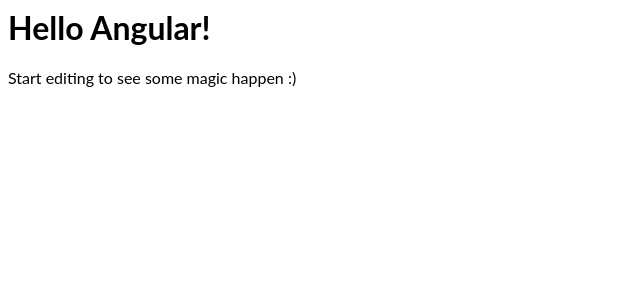
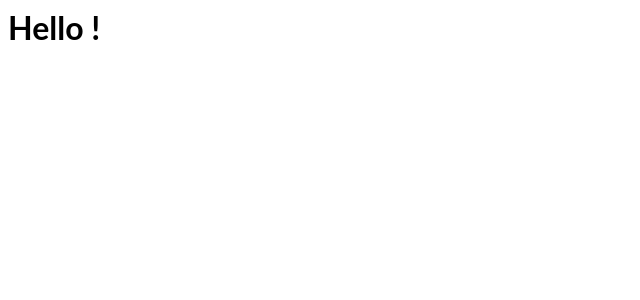
Before and after one commit to tahermd/angular-accalc, an Angular app: page / in a window 1280 px wide. Shown: the top 300 px of the page, without its empty margins (0-640 px from the left). Built offline with nearby package versions, Linux system fonts and the light colour scheme.

Commit message:
3 files modified, 1 added

```diff
--- a/src/app/app.component.html
+++ b/src/app/app.component.html
@@ -1,4 +1,7 @@
-<hello name="{{ name }}"></hello>
-<p>
-  Start editing to see some magic happen :)
-</p>
+<div class="container">
+  <div class="row">
+    <div class="col">
+      <router-outlet></router-outlet>
+    </div>
+  </div>
+</div>
```
Also changed, not shown: src/app/app-routing.module.ts (added, +13 -0 lines), src/app/app.module.ts (+12 -3 lines), src/app/hello.component.ts (line endings or trailing spaces).
